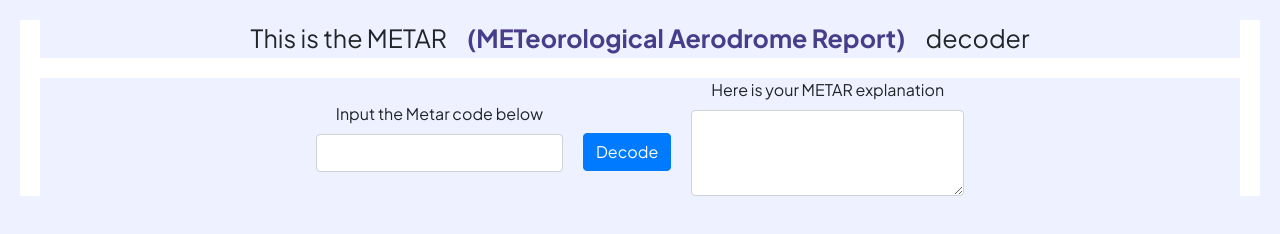
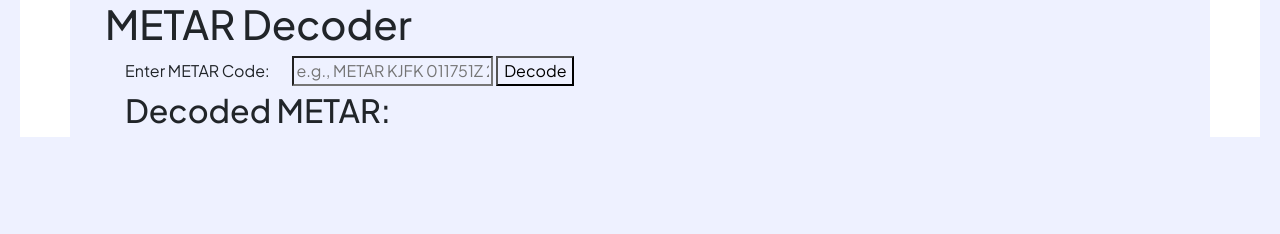
Before and after one commit to agakhanyantsartur/metar-decoder, a website with bundled scripts: page index.html in a window 1280 px wide. Built offline with nearby package versions, Linux system fonts and the light colour scheme.

Commit message:
html changed

```diff
--- a/index.html
+++ b/index.html
@@ -11,18 +11,18 @@
   <link rel="stylesheet" href="style.css">
 </head>
 <body>
-  <p class="header__title">This is the METAR<span id="span">(METeorological Aerodrome Report)</span>decoder</p>
-  <div class="metar">
-    <div class="metar__descr">
-      <label for="exampleFormControlInput1">Input the Metar code below</label>
-      <input type="text" class="form-control" id="metarCode">
-    </div>
-    <button id="btn"type="button" class="btn btn-primary">Decode</button>
-    <div class="metar__output">
-      <label for="exampleFormControlTextarea1">Here is your METAR explanation</label>
-      <textarea class="form-control" id="metarDecode" rows="3"></textarea>
-    </div>
-  </div>
+    <div class="container">
+        <h1 class="title">METAR Decoder</h1>
+        <div class="metar-form">
+            <label for="metarCode" class="label">Enter METAR Code:</label>
+            <input type="text" id="metarCode" class="input" placeholder="e.g., METAR KJFK 011751Z 23012KT 10SM BKN250 22/16 A3013 RMK AO2 SLP202 T02220156">
+            <button id="decodeButton" class="button">Decode</button>
+        </div>
+        <div class="metar-result">
+            <h2 class="result-title">Decoded METAR:</h2>
+            <pre id="result" class="result-text"></pre>
+        </div>
+      </div>
   <script src="script.ts"></script>
 </body>
 </html>
```
